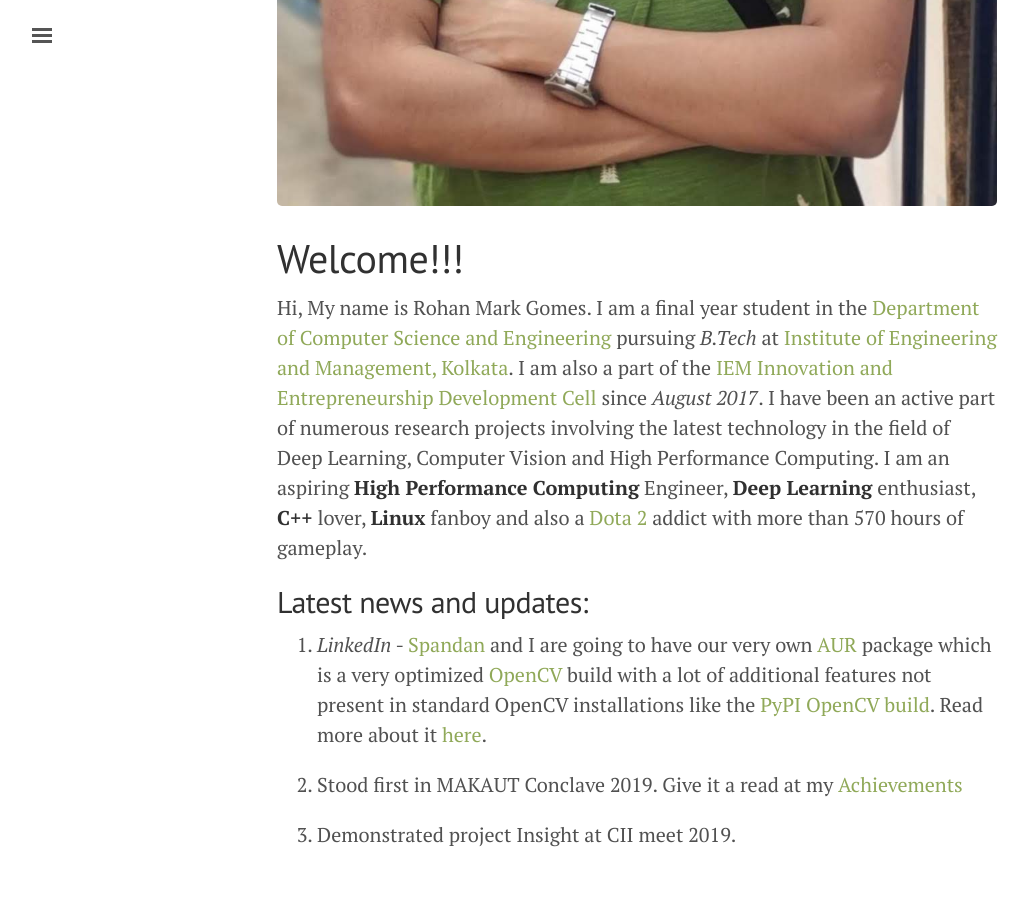
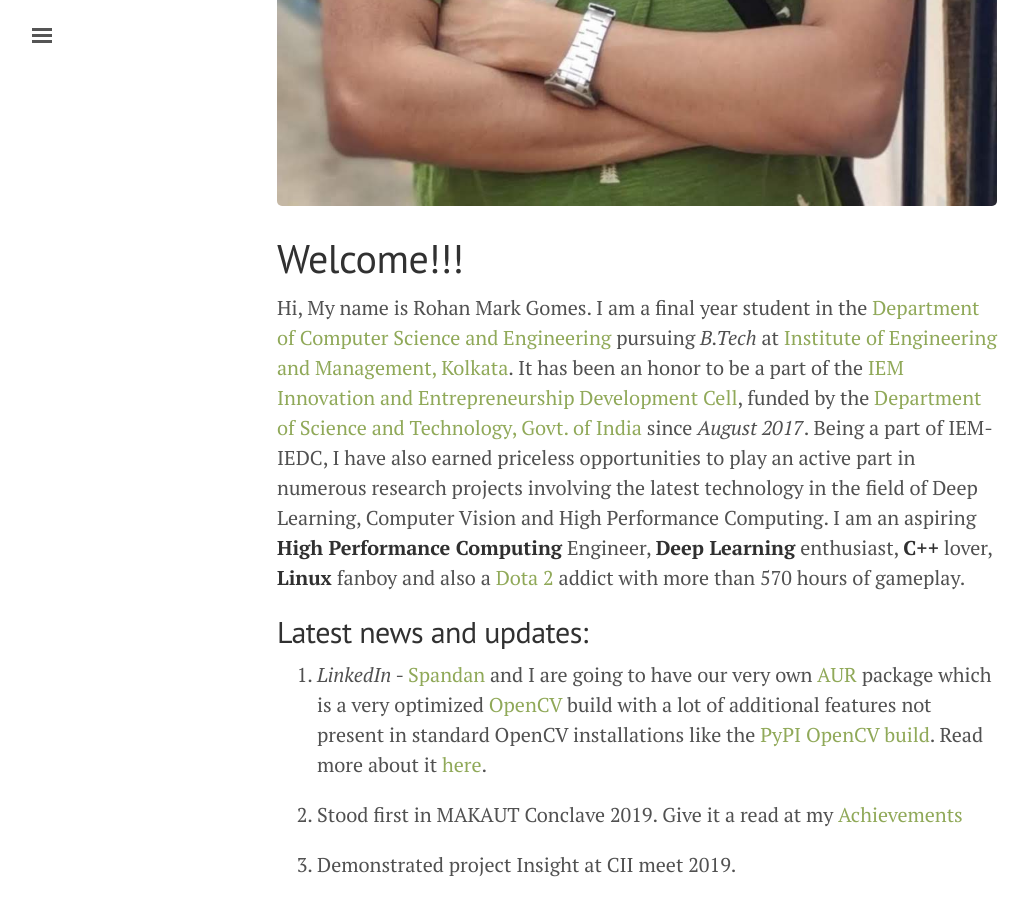
Before and after one commit to DarkStar1997/DarkStar1997.github.io, a Jekyll site: the page built from index.md, in a window 1280 px wide and 900 px high, scrolled down 926 px. Shown: the whole window, without its empty margins (3-1031 px from the left). Built offline with Jekyll 4.4.1, drawn with Linux system fonts in a browser that asks for light colours; before the commit the page ends 1796 px from its top, so only the background shows below that.

Commit message:
Fixed homepage

```diff
--- a/index.md
+++ b/index.md
@@ -8,7 +8,7 @@ title: Homepage
 
 # Welcome!!!
 
-Hi, My name is Rohan Mark Gomes. I am a final year student in the [Department of Computer Science and Engineering](https://iemcse.wordpress.com/) pursuing *B.Tech* at [Institute of Engineering and Management, Kolkata](http://iem.edu.in/). I am also a part of the [IEM Innovation and Entrepreneurship Development Cell](http://iedc.iemecell.com/) since *August 2017*. I have been an active part of numerous research projects involving the latest technology in the field of Deep Learning, Computer Vision and High Performance Computing. I am an aspiring **High Performance Computing** Engineer, **Deep Learning** enthusiast, **C++** lover, **Linux** fanboy and also a [Dota 2](http://www.dota2.com/international/battlepass/) addict with more than 570 hours of gameplay.
+Hi, My name is Rohan Mark Gomes. I am a final year student in the [Department of Computer Science and Engineering](https://iemcse.wordpress.com/) pursuing *B.Tech* at [Institute of Engineering and Management, Kolkata](http://iem.edu.in/). It has been an honor to be a part of the [IEM Innovation and Entrepreneurship Development Cell](http://iedc.iemecell.com/), funded by the [Department of Science and Technology, Govt. of India](http://www.dst.gov.in/) since *August 2017*. Being a part of IEM-IEDC, I have also earned priceless opportunities to play an active part in numerous research projects involving the latest technology in the field of Deep Learning, Computer Vision and High Performance Computing. I am an aspiring **High Performance Computing** Engineer, **Deep Learning** enthusiast, **C++** lover, **Linux** fanboy and also a [Dota 2](http://www.dota2.com/international/battlepass/) addict with more than 570 hours of gameplay.
 
 ## Latest news and updates:
 
```
